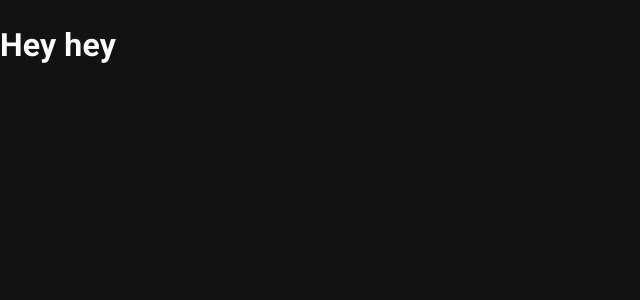
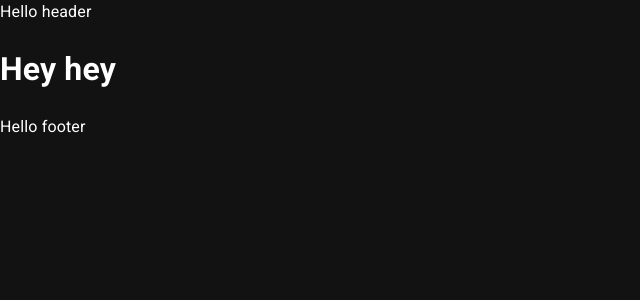
Before and after one commit to Allandrow/web-dev-acronyms, a React (Vite) app: page / in a window 1280 px wide. Shown: the top 300 px of the page, without its empty margins (0-640 px from the left). Built offline with nearby package versions, Linux system fonts and the light colour scheme.

Commit message:
:sparkles: Add Header / Footer placeholders

```diff
--- a/src/layout/ErrorQueryBoundary.tsx
+++ b/src/layout/ErrorQueryBoundary.tsx
@@ -1,4 +1,4 @@
-import Error from '@common';
+import { Error } from '@common';
 import { ReactNode } from 'react';
 import { ErrorBoundary } from 'react-error-boundary';
 import { useQueryErrorResetBoundary } from 'react-query';
--- a/src/layout/Layout.tsx
+++ b/src/layout/Layout.tsx
@@ -1,12 +1,15 @@
 import { Outlet } from 'react-router-dom';
 import { ErrorQueryBoundary } from '@layout';
 import { Suspense } from 'react';
+import { Footer, Header } from '@common';
 
 function Layout() {
   return (
     <ErrorQueryBoundary>
       <Suspense fallback={<h2>Loading…</h2>}>
+        <Header />
         <Outlet />
+        <Footer />
       </Suspense>
     </ErrorQueryBoundary>
   );
--- /dev/null
+++ b/src/modules/common/Footer.tsx
@@ -0,0 +1,5 @@
+function Footer() {
+  return <footer>Hello footer</footer>;
+}
+
+export default Footer;
--- /dev/null
+++ b/src/modules/common/Header.tsx
@@ -0,0 +1,5 @@
+function Header() {
+  return <header>Hello header</header>;
+}
+
+export default Header;
--- a/src/modules/common/index.ts
+++ b/src/modules/common/index.ts
@@ -1,3 +1,5 @@
 import Error from './Error';
+import Header from './Header';
+import Footer from './Footer';
 
-export default Error;
+export { Error, Header, Footer };
```
